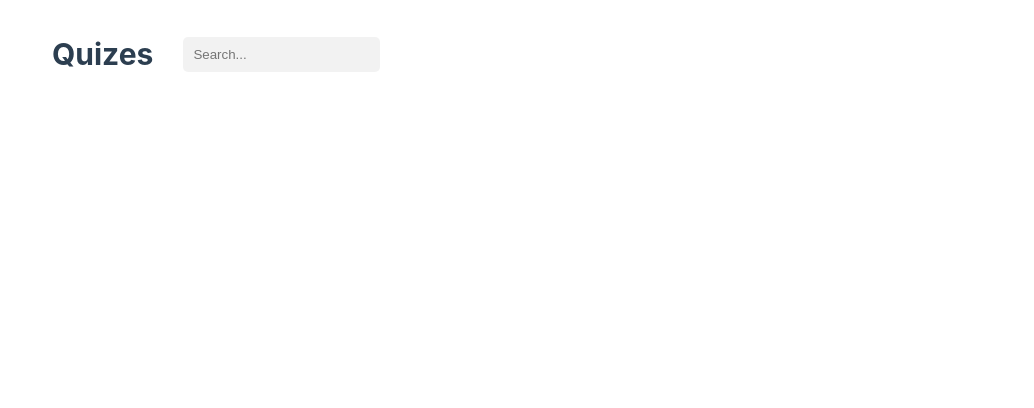
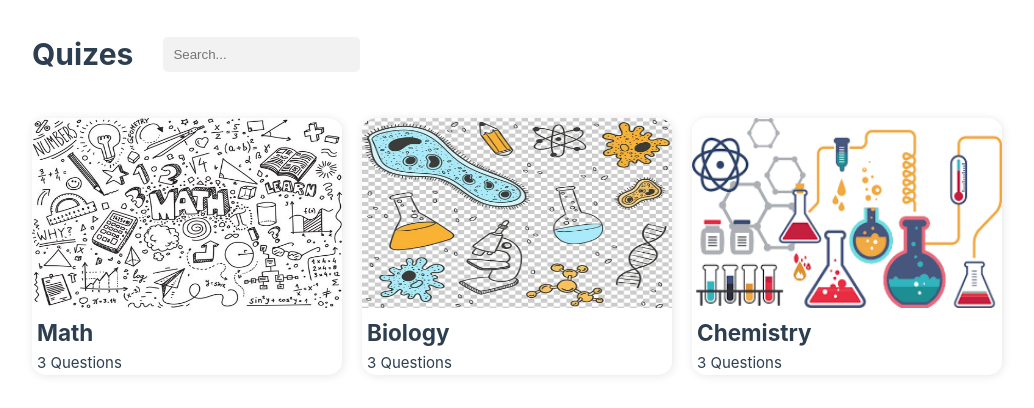
Before and after one commit to UdohLawrence/4.quiz-app, a Vue app: page / in a window 1280 px wide. Shown: the top 408 px of the page, without its empty margins (108-1142 px from the left). Built offline with nearby package versions, Linux system fonts and the light colour scheme.

Commit message:
feature: implement search

```diff
--- a/src/App.vue
+++ b/src/App.vue
@@ -1,18 +1,38 @@
+<script setup>
+  import q from './db/questions.json'
+  import {ref, watch} from 'vue'
+
+
+  const search = ref('')
+  const quizes = ref(q)
+
+  watch(search, () => {
+    quizes.value = q.filter(quiz => quiz.name.toLowerCase().includes(search.value.toLowerCase()))
+  })
+
+</script>
+
 <template>
   <div class="container">
     <header>
       <h1>Quizes</h1>
-      <input type="text" name="" id="" placeholder="Search...">
+      <input type="text" name="search" id="search" v-model.trim="search" placeholder="Search...">
     </header>
     <div class="options-container">
-
+      <div v-for="quiz in quizes" :key="quiz.id" class="card">
+        <img :src="quiz.img" alt="">
+        <div class="card-text">
+          <h2>{{quiz.name}}</h2>
+          <p>{{quiz.questions.length}} Questions</p>
+        </div>
+      </div>
     </div>
   </div>
 </template>
 
 <style scoped>
   .container{
-    max-width: 960px;
+    max-width: 1000px;
     margin: 0 auto;
   }
   header{
@@ -31,4 +51,30 @@
     padding: 10px;
     border-radius: 5px;
   }
+  .options-container{
+    display: flex;
+    flex-wrap:wrap;
+    margin-top: 40px;
+  }
+  /* CARD */
+  .card{
+    width: 310px;
+    overflow: hidden;
+    border-radius: 5%;
+    box-shadow: 1px 1px 10px rgba(0,0,0,0.1);
+    margin-bottom: 35px;
+    margin-right: 20px;
+    cursor: pointer;
+  }
+  .card img{
+    width: 100%;
+    height: 190px;
+    margin: 0;
+  }
+  .card .card-text{
+    padding: 0 5px;
+  }
+  .card .card-text h2{
+    font-weight: bold;
+  }
 </style>
--- a/src/db/questions.json
+++ b/src/db/questions.json
@@ -1,7 +1,7 @@
 [
     {
         "id": 1,
-        "img": "https://marvel-b1-cdn.bc0a.com/f00000000026007/resilienteducator.com/wp-content/uploads/2012/11/AdobeStock_60467600_cup.jpg",
+        "img": "/math.jpg",
         "name": "Math",
         "questions": [
             {
@@ -98,7 +98,7 @@
     },
     {
         "id": 2,
-        "img": "https://blogs.biomedcentral.com/on-biology/wp-content/uploads/sites/5/2017/12/DNA.png",
+        "img": "/biology.jpg",
         "name": "Biology",
         "questions": [
             {
@@ -195,7 +195,7 @@
     },
     {
         "id": 3,
-        "img": "http://jobs.newscientist.com/getasset/c40a5488-11be-43b0-843f-a2e6ef9f0612/",
+        "img": "/chemistry.png",
         "name": "Chemistry",
         "questions": [
             {
```
Also changed, not shown: src/assets/main.css (line endings or trailing spaces).
